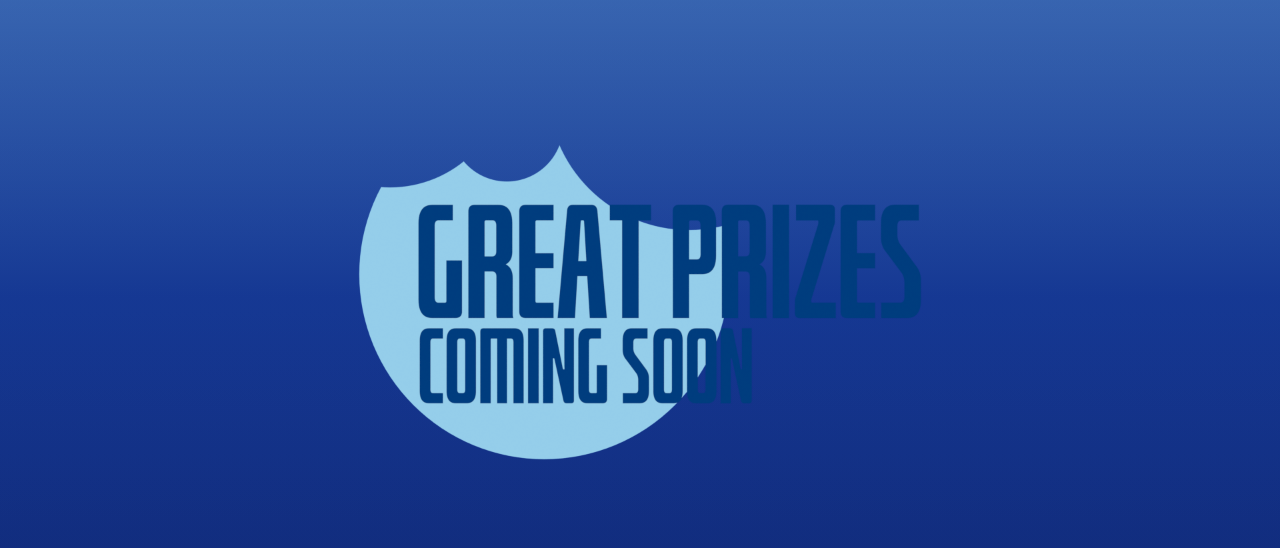
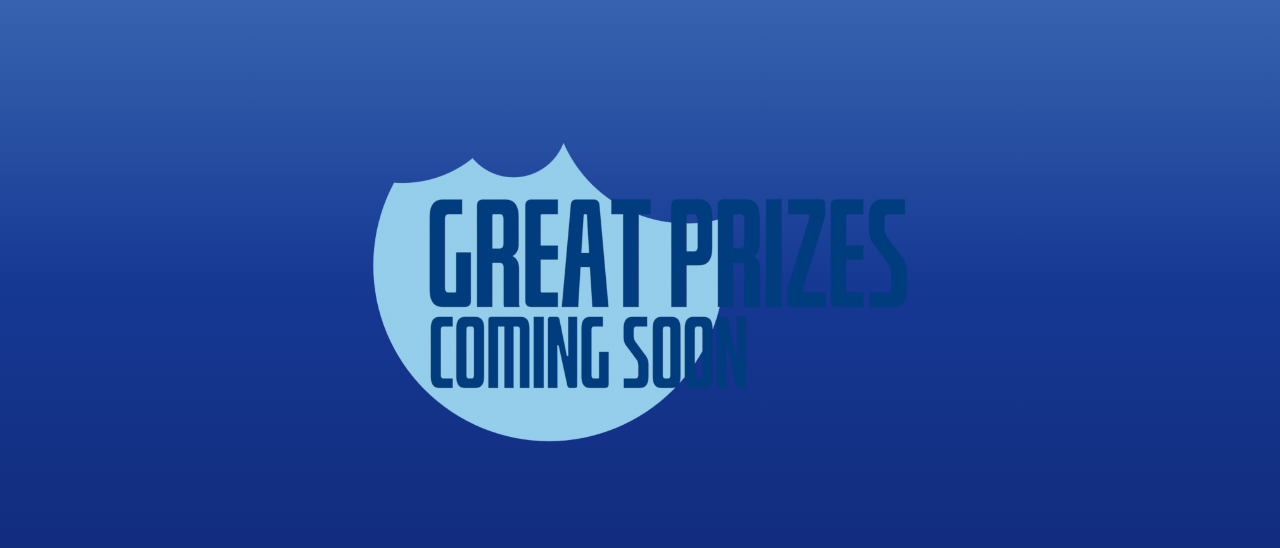
Before and after one commit to splashhacks/web, a Vue app: page / in a window 1280 px wide. Shown: the part 1912-2460 px from the top of the page. Built offline with nearby package versions, Linux system fonts and the light colour scheme.

Commit message:
update prize image

```diff
--- a/src/sections/Prizes.vue
+++ b/src/sections/Prizes.vue
@@ -1,9 +1,15 @@
 <template>
   <Section name="prizes">
-    <img src="~@/assets/prizes.png" height="400px" />
+    <img src="~@/assets/prizes.png" id="prizeIMG" />
   </Section>
 </template>
-
+<style scoped>
+  #prizeIMG {
+    width: 80%;
+    max-height: 380px;
+    object-fit: contain;
+  }
+</style>
 <script>
 import Section from "@/components/Section.vue";
 export default {
```
